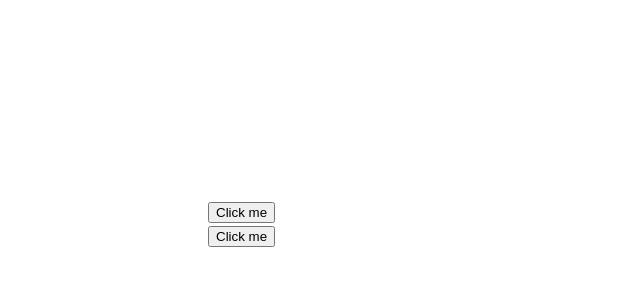
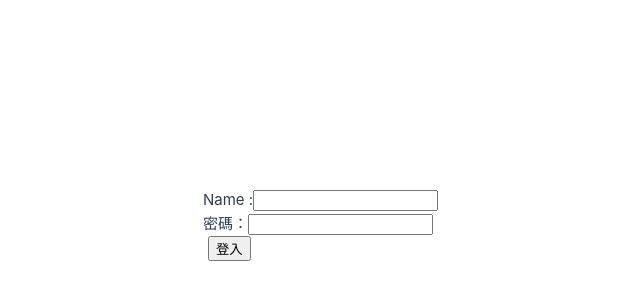
Before and after one commit to JerryChang0504/20250524vue3, a Vue app: page / in a window 1280 px wide. Shown: the part 176-476 px from the top of the page, without its empty margins (437-1077 px from the left). Built offline with nearby package versions, Linux system fonts and the light colour scheme.

Commit message:
src/components/VonPrevent.vue

```diff
--- a/src/App.vue
+++ b/src/App.vue
@@ -35,8 +35,8 @@ const userDate = { name: 'Mary', age: 18 }
   </header>
 
   <main>
-    <!-- <VonPrevent /> -->
-    <VonClick />
+    <VonPrevent />
+    <!-- <VonClick /> -->
     <!-- <ArrayChangeDetection /> -->
     <!-- <ProductList /> -->
     <!-- <ItemObjectVfor /> -->
--- /dev/null
+++ b/src/components/VonPrevent.vue
@@ -0,0 +1,43 @@
+<template>
+    <form @submit.prevent="handleLogin">
+        <div>
+            <label for="name">Name :</label>
+            <input type="text" v-model="email" />
+        </div>
+
+        <div>
+            <label for="password">密碼：</label>
+            <input type="password" v-model="password" />
+        </div>
+
+        <button type="submit">登入</button>
+
+        <p v-if="errorMessage" class="error">{{ errorMessage }}</p>
+    </form>
+</template>
+
+<script setup>
+import { ref } from 'vue'
+
+const email = ref('')
+const password = ref('')
+const errorMessage = ref('')
+
+function handleLogin() {
+    console.log("🚀 ~ handleLogin ~ '登入成功！':", '登入成功！')
+
+    // if (email.value === 'test@example.com' && password.value === '123456') {
+    //     alert('登入成功！')
+    //     // 可以改為跳轉或儲存 token 等
+    // } else {
+    //     errorMessage.value = '帳號或密碼錯誤'
+    // }
+}
+</script>
+
+<style scoped>
+.error {
+    color: red;
+    margin-top: 10px;
+}
+</style>
```
